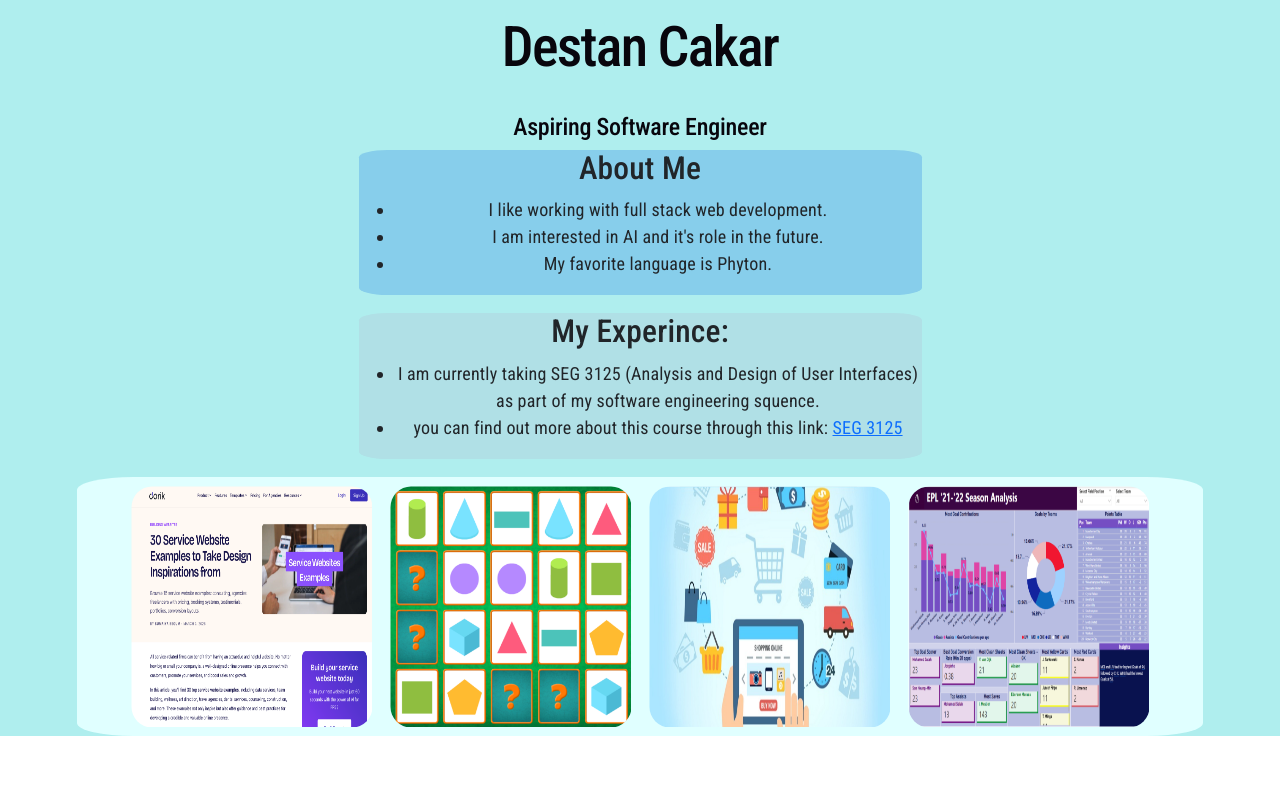
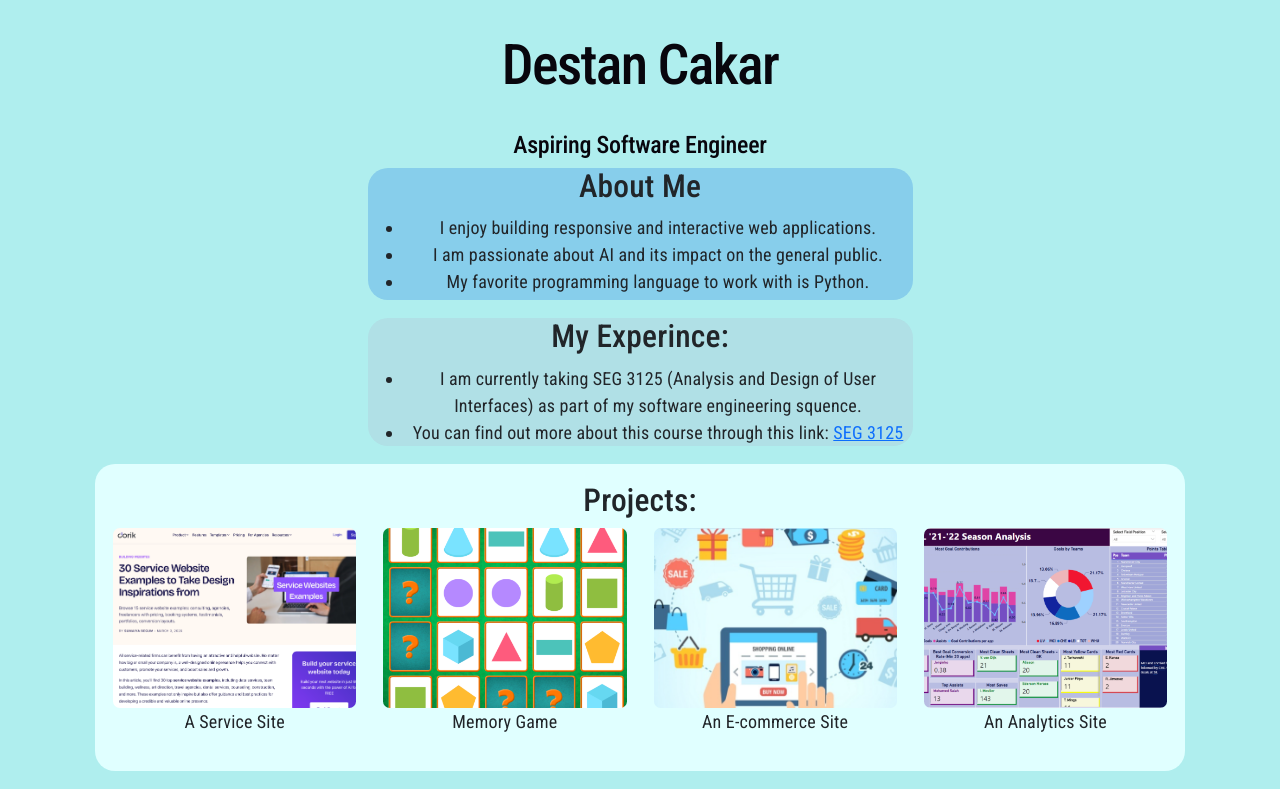
Before and after one commit to Destan705/portfolio-site, a React (Vite) app in the folder project_1/: page / in a window 1280 px wide. Shown: the part 268-1057 px from the top of the page. Before the commit the page ends 1004 px from the top, so only its background shows below. Built offline with nearby package versions, Linux system fonts and the light colour scheme.

Commit message:
updated style

```diff
--- a/project_1/src/pages/home/home.jsx
+++ b/project_1/src/pages/home/home.jsx
@@ -12,7 +12,10 @@ import analyticsSite from "./../../assets/image/analytics_site.png";
 
 function Home() {
   return (
-    <div style={{ backgroundColor: "PaleTurquoise" }}>
+    <div
+      className="bg-transparent m-2 p-2"
+      style={{ backgroundColor: "PaleTurquoise" }}
+    >
       <img
         src={portfolioImg}
         style={{ borderRadius: "50%", border: " 5px" }}
@@ -25,28 +28,34 @@ function Home() {
       <h2>Aspiring Software Engineer</h2>
       <div class="d-flex flex-column align-items-center justify-content-center">
         <div
-          className="w-50 mb-3"
-          style={{ backgroundColor: "SkyBlue", borderRadius: "5%" }}
+          className="w-50 mb-3 pb-1 mx-auto"
+          style={{ backgroundColor: "SkyBlue", borderRadius: "20px" }}
         >
           <h3>About Me</h3>
-          <ul>
-            <li>I like working with full stack web development.</li>
-            <li>I am interested in AI and it's role in the future.</li>
-            <li>My favorite language is Phyton.</li>
+          <ul className="mb-0">
+            <li style={{ marginBottom: "0" }}>
+              I enjoy building responsive and interactive web applications.
+            </li>
+            <li style={{ marginBottom: "0" }}>
+              I am passionate about AI and its impact on the general public.
+            </li>
+            <li style={{ marginBottom: "0" }}>
+              My favorite programming language to work with is Python.
+            </li>
           </ul>
         </div>
         <div
           className="w-50 mb-3"
-          style={{ backgroundColor: "PowderBlue", borderRadius: "5%" }}
+          style={{ backgroundColor: "PowderBlue", borderRadius: "20px" }}
         >
           <h3>My Experince:</h3>
-          <ul>
+          <ul className="mb-0">
             <li>
               I am currently taking SEG 3125 (Analysis and Design of User
               Interfaces) as part of my software engineering squence.
             </li>
             <li>
-              you can find out more about this course through this link:{" "}
+              You can find out more about this course through this link:{" "}
               <a
                 href="https://catalogue.uottawa.ca/en/courses/seg/"
                 target="_blank"
@@ -60,50 +69,60 @@ function Home() {
         </div>
       </div>
 
-      <div style={{ backgroundColor: "LightCyan", borderRadius: "5%" }}>
+      <div
+        style={{ backgroundColor: "LightCyan", borderRadius: "20px" }}
+        className="p-3"
+      >
+        <h3>Projects:</h3>
+        <div className="row justify-content-center">
+          <div className="col-6 col-md-3 d-flex flex-column align-items-center mb-3">
             <Link to="/onhold">
               <img
                 src={seriveSite}
-            class="bg-transparent m-1 p-1"
-            style={{ borderRadius: "10%" }}
-            width="250px"
-            height="250px"
-            alt="seriveSit"
+                className="img-fluid rounded"
+                style={{ width: "250px", height: "180px", objectFit: "cover" }}
+                alt="seriveSite"
               />
             </Link>
+            <p>A Service Site</p>
+          </div>
 
+          <div className="col-6 col-md-3 d-flex flex-column align-items-center mb-3">
             <Link to="/onhold">
               <img
                 src={memoryGame}
-            class="bg-transparent m-1 p-1"
-            style={{ borderRadius: "10%" }}
-            width="250px"
-            height="250px"
+                className="img-fluid rounded"
+                style={{ width: "250px", height: "180px", objectFit: "cover" }}
                 alt="memoryGame"
               />
             </Link>
+            <p>Memory Game</p>
+          </div>
 
+          <div className="col-6 col-md-3 d-flex flex-column align-items-center mb-3">
             <Link to="/onhold">
               <img
                 src={ecommerceSite}
-            class="bg-transparent m-1 p-1"
-            style={{ borderRadius: "10%" }}
-            width="250px"
-            height="250px"
+                className="img-fluid rounded"
+                style={{ width: "250px", height: "180px", objectFit: "cover" }}
                 alt="ecommerceSite"
               />
             </Link>
+            <p>An E-commerce Site</p>
+          </div>
 
+          <div className="col-6 col-md-3 d-flex flex-column align-items-center mb-3">
             <Link to="/onhold">
               <img
                 src={analyticsSite}
-            class="bg-transparent m-1 p-1"
-            style={{ borderRadius: "10%" }}
-            width="250px"
-            height="250px"
+                className="img-fluid rounded"
+                style={{ width: "250px", height: "180px", objectFit: "cover" }}
                 alt="analyticsSite"
               />
             </Link>
+            <p>An Analytics Site</p>
+          </div>
+        </div>
       </div>
     </div>
   );
```
Lines whose indentation alone changed are shown as unchanged.
